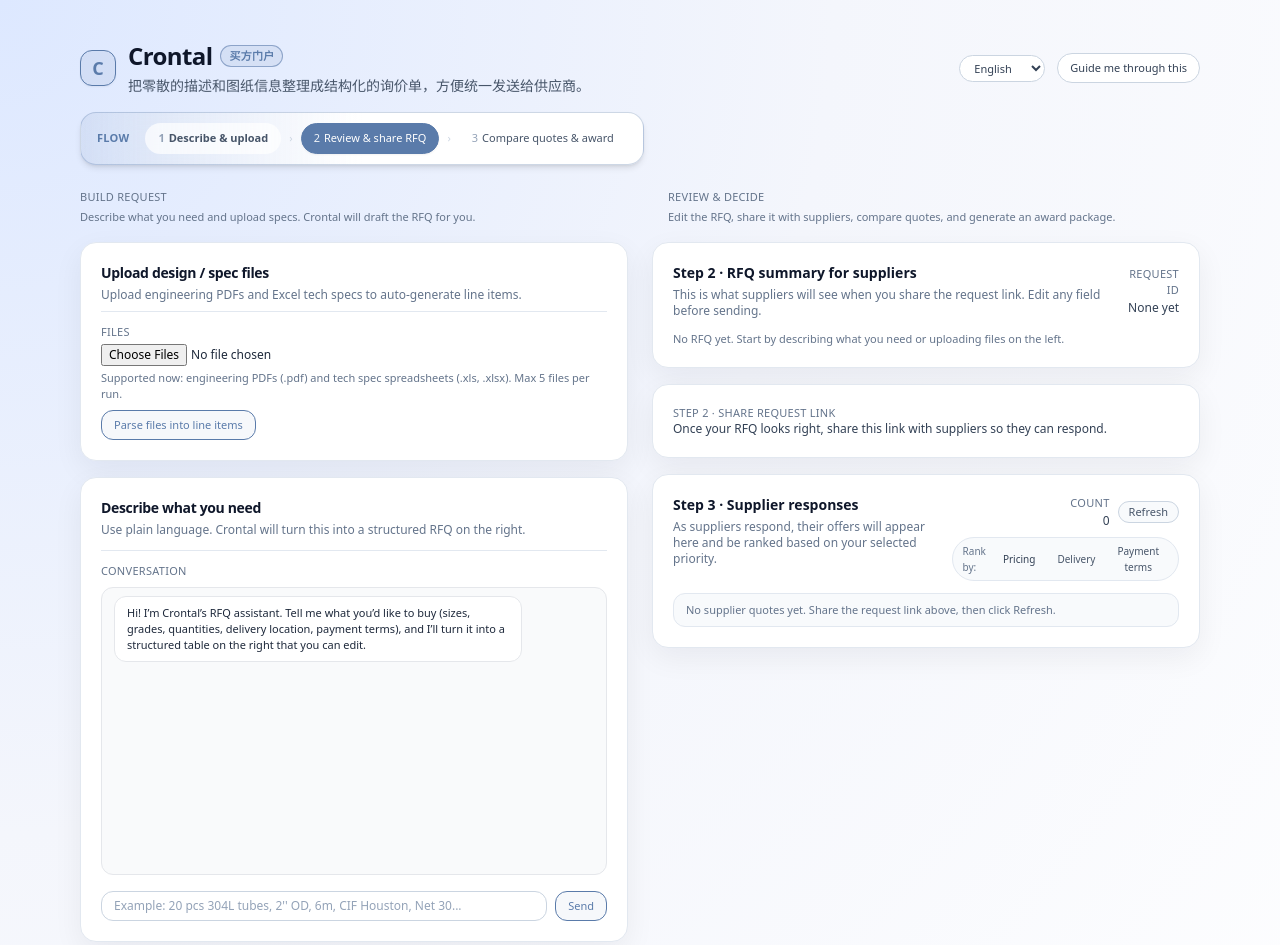
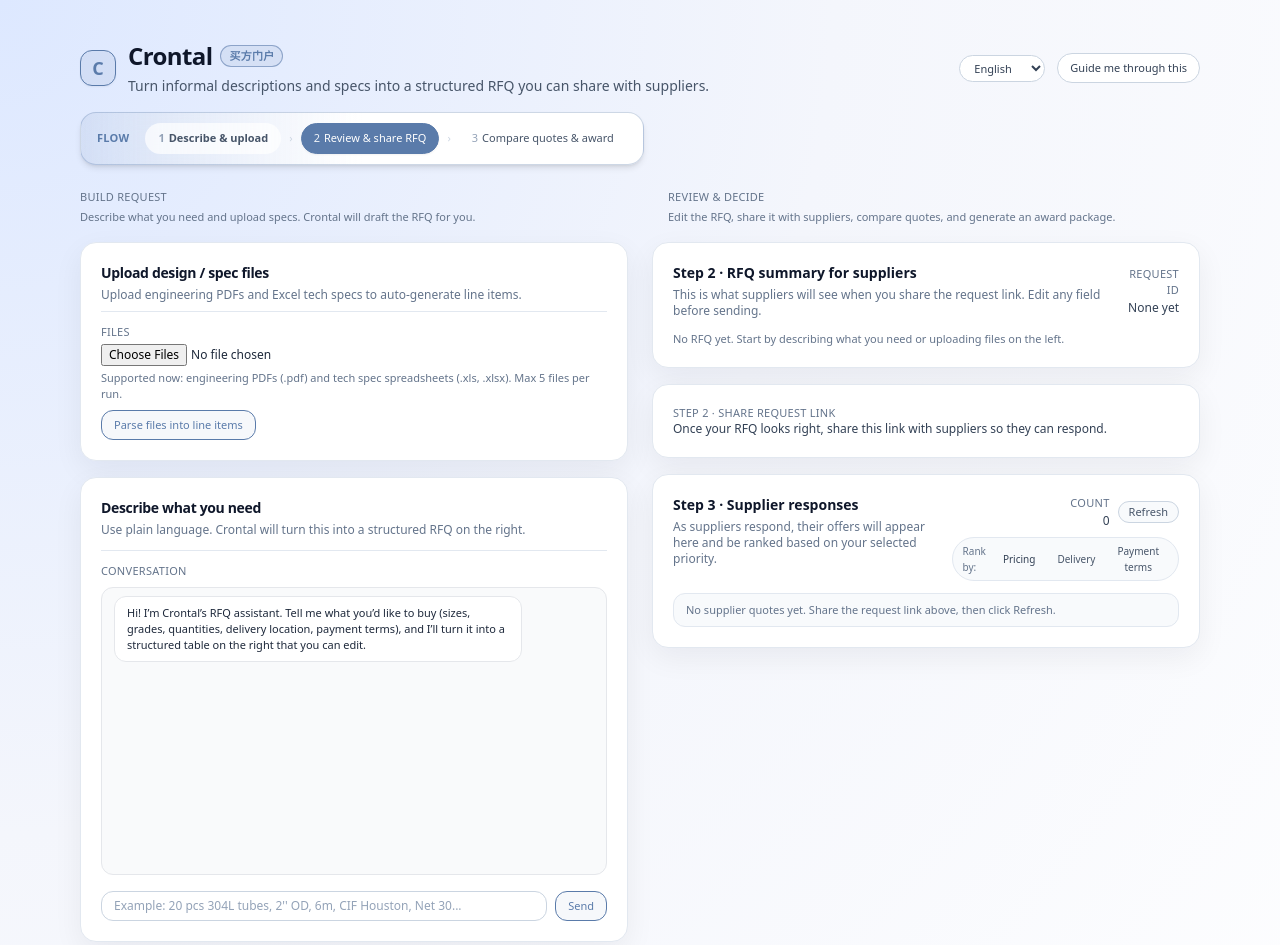
Before and after one commit to yz2936/crontal-demo, a plain HTML site: page public/buyer-demo.html in a window 1280 px wide. Shown: the top 945 px of the page. Drawn offline with nearby package versions, Linux system fonts and the light colour scheme.

Commit message:
multi-language

```diff
--- a/public/buyer-demo.html
+++ b/public/buyer-demo.html
@@ -127,9 +127,11 @@
                 买方门户
               </span>
             </div>
-            <p class="text-xs md:text-sm text-slate-600 mt-1">
-              把零散的描述和图纸信息整理成结构化的询价单，方便统一发送给供应商。
+            <p class="text-xs md:text-sm text-slate-600 mt-1" data-i18n="app.subtitle">
+              <!-- default fallback text -->
+              Turn informal descriptions and specs into a structured RFQ you can share with suppliers.
             </p>
+
           </div>
         </div>
 
```
